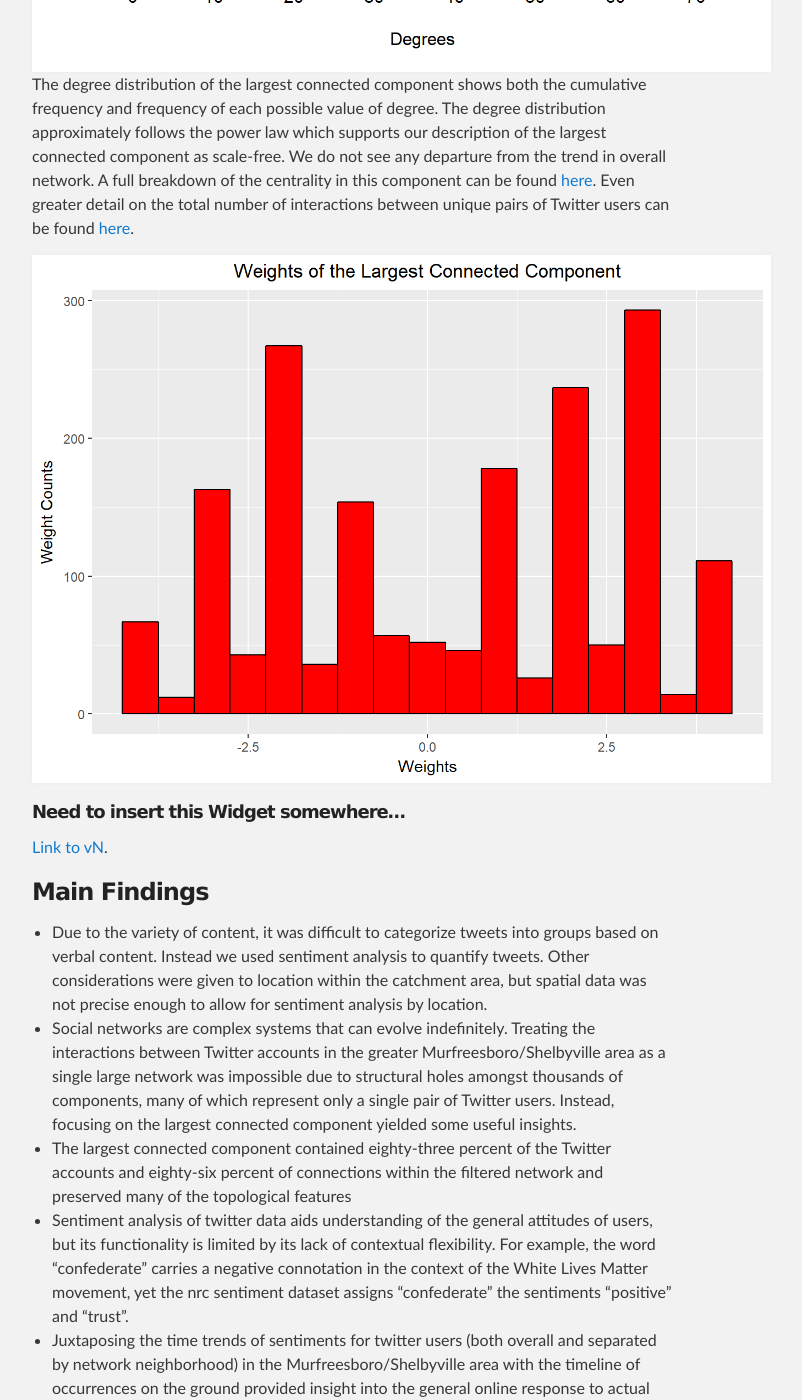
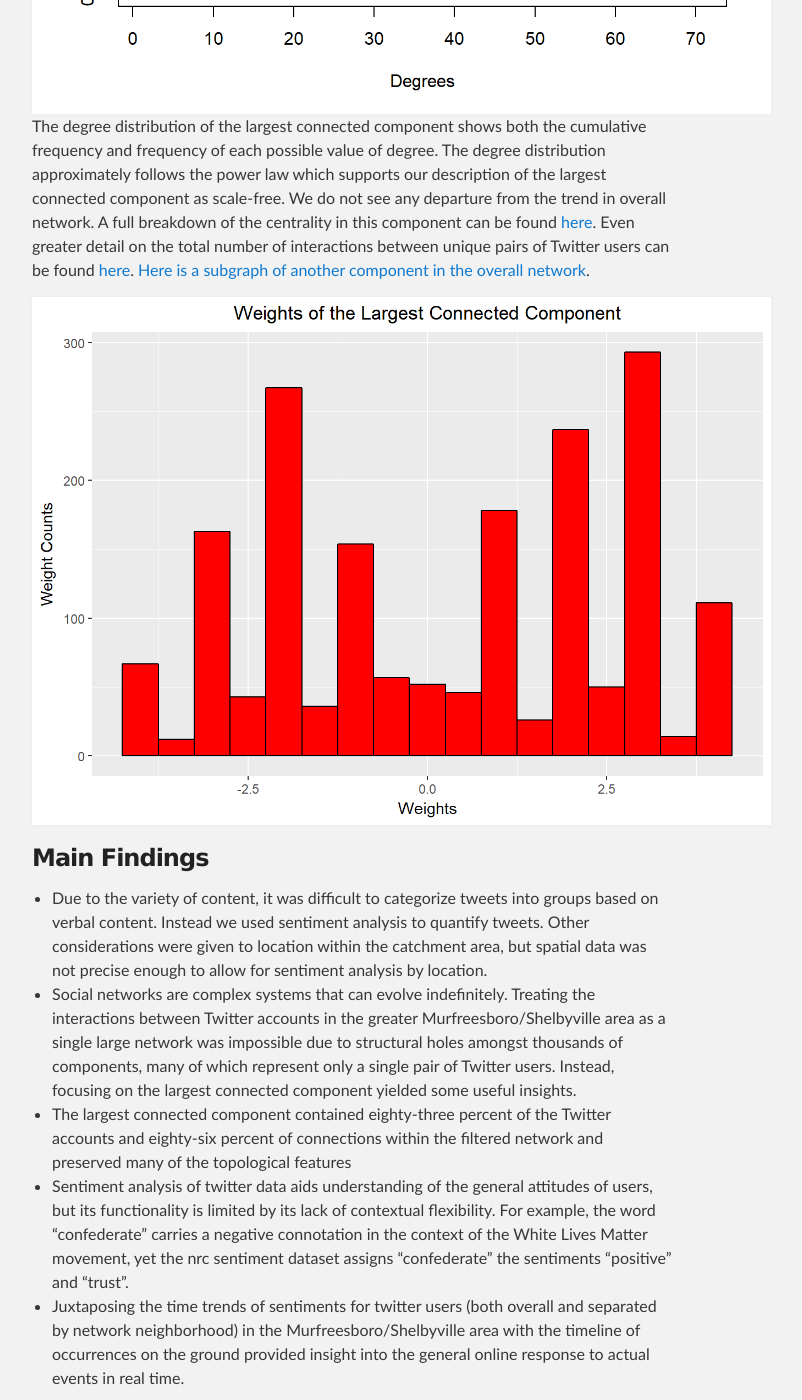
Before and after one commit to twitter260/twitter260.github.io, a Jekyll site: the page built from index.md, in a window 1280 px wide and 1400 px high, scrolled down 9961 px. Shown: the whole window, without its empty margins (288-1090 px from the left). Built offline with Jekyll 4.4.1, drawn with Linux system fonts in a browser that asks for light colours; our own code applies the rules of GitHub Pages for plain Markdown files.

Commit message:
vN addition

```diff
--- a/index.md
+++ b/index.md
@@ -96,15 +96,9 @@
 Similarities are shown among the fifteen largest components. Subsetting the fifteen largest components into positive and negative interactions preserves the structures of the network. We then show the largest connected component which is the focus of our study.
 
 ![LCCConnectivity](https://raw.githubusercontent.com/twitter260/twitter260.github.io/master/our_code/Images/LCCConnectivity.png)
-The degree distribution of the largest connected component shows both the cumulative frequency and frequency of each possible value of degree. The degree distribution approximately follows the power law which supports our description of the largest connected component as scale-free. We do not see any departure from the trend in overall network. A full breakdown of the centrality in this component can be found [here](CentralityTable). Even greater detail on the total number of interactions between unique pairs of Twitter users can be found [here](InteractionTweets).
+The degree distribution of the largest connected component shows both the cumulative frequency and frequency of each possible value of degree. The degree distribution approximately follows the power law which supports our description of the largest connected component as scale-free. We do not see any departure from the trend in overall network. A full breakdown of the centrality in this component can be found [here](CentralityTable). Even greater detail on the total number of interactions between unique pairs of Twitter users can be found [here](InteractionTweets). [Here is a subgraph of another component in the overall network](vN).
 
 ![WeightsLCCHist](https://raw.githubusercontent.com/twitter260/twitter260.github.io/master/our_code/Images/WeightsLCCHist.png)
-
-
-
-##### Need to insert this Widget somewhere...
-
-[Link to vN](vN).
 
 
 ### Main Findings
```
Also changed, not shown: other parts of index.md (+1 -1 lines).
